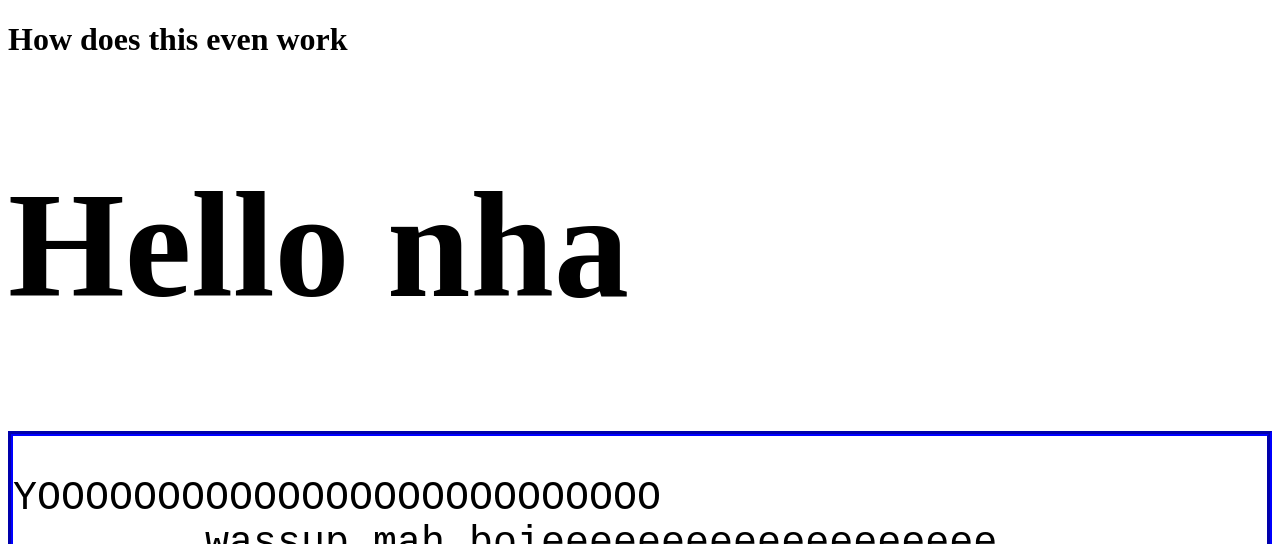
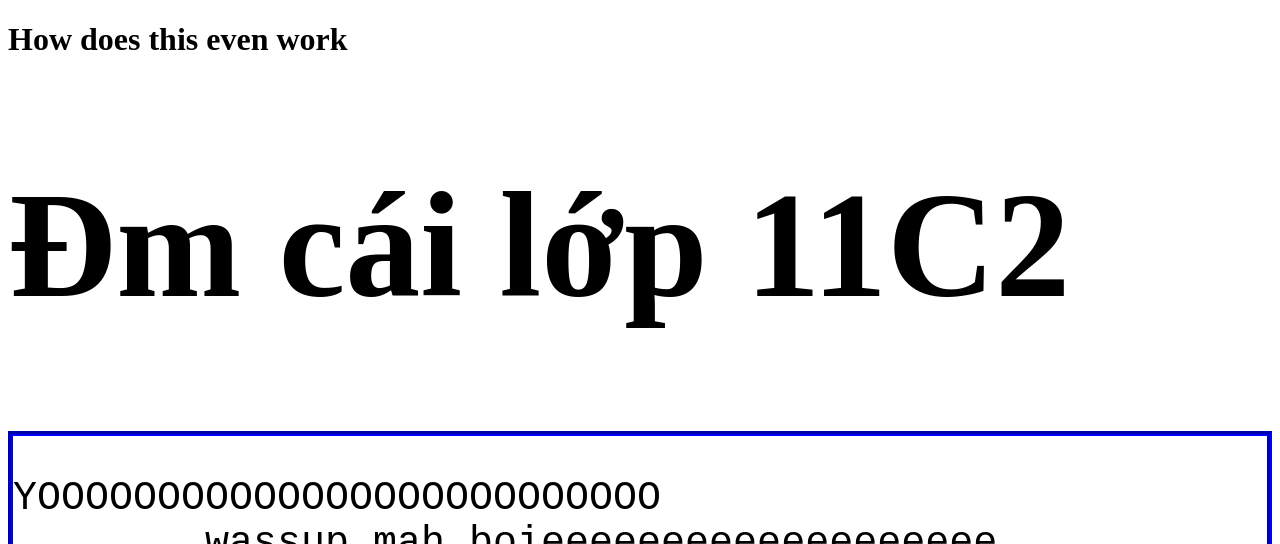
Before and after one commit to karlcruise/Gravusstuff, a plain HTML site: page index.html in a window 1280 px wide. Shown: the top 544 px of the page. Drawn offline with Linux system fonts and the light colour scheme.

Commit message:
Update index.html

```diff
--- a/index.html
+++ b/index.html
@@ -18,7 +18,7 @@ a:active {color:rgb(243, 84, 84);}
     <h1>How does this even work</h1>
 </head>
 <body>
-  <h1 style="font-size: 150px;color: ;">Hello nha</h1>
+  <h1 style="font-size: 150px;color: ;">Đm cái lớp 11C2</h1>
 <div>
   <pre style="font-size: 40px;">YOOOOOOOOOOOOOOOOOOOOOOOOOO
         wassup mah boieeeeeeeeeeeeeeeeeee
```
